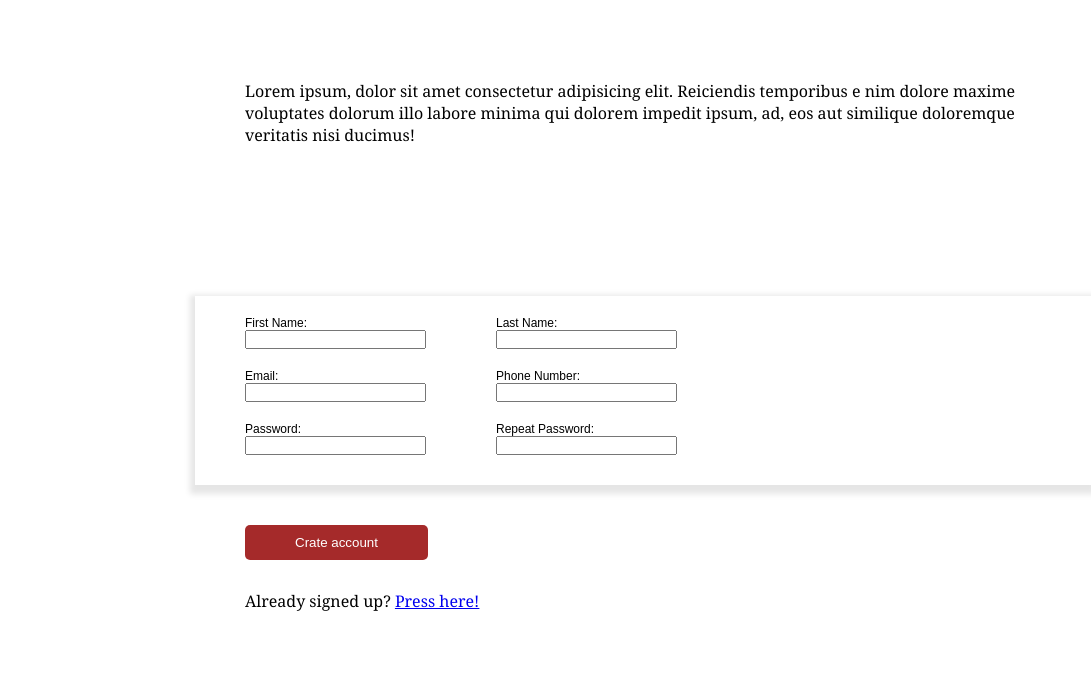
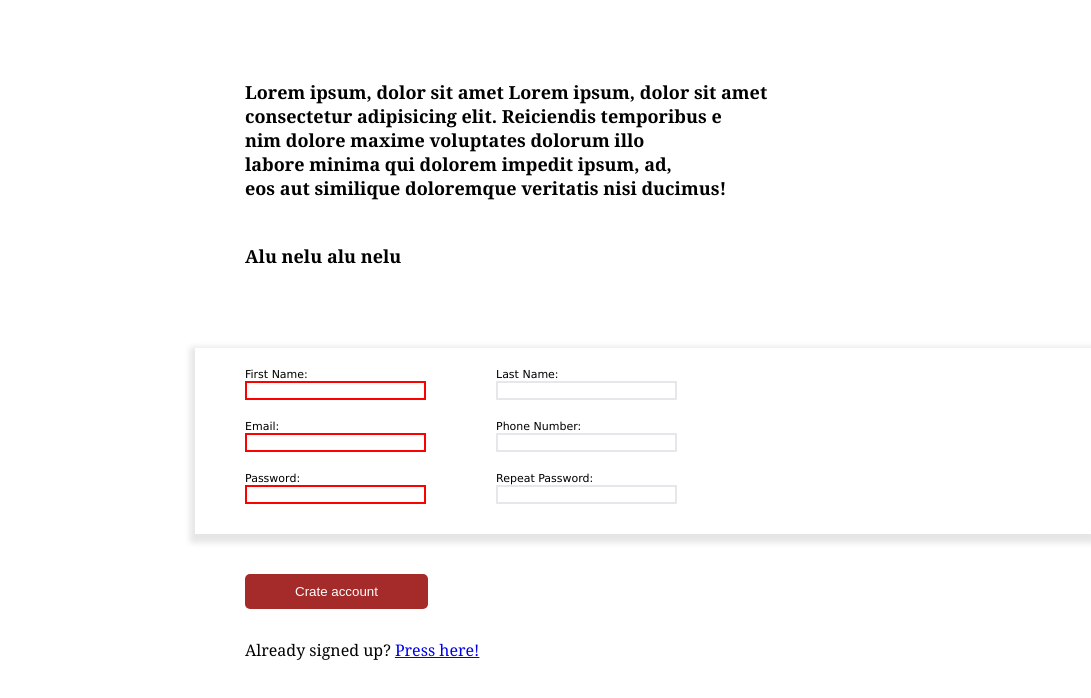
Before and after one commit to FeliciaMM/Form-Project, a plain HTML site: page index.html in a window 1280 px wide. Shown: the full height of the page, 189-1280 px from the left. Drawn offline with Linux system fonts and the light colour scheme.

Commit message:
Very rough end result

```diff
--- a/index.html
+++ b/index.html
@@ -15,14 +15,20 @@
         </div>
     </div>
     <div class="form">
-        <div class="upper-text">Lorem ipsum, dolor sit amet
-            consectetur adipisicing elit. Reiciendis temporibus e
-            nim dolore maxime voluptates dolorum illo
-            labore minima qui dolorem impedit ipsum, ad,
-            eos aut similique doloremque veritatis nisi ducimus!
+        <div class="upper-text">
+            <span>Lorem ipsum, dolor sit amet </span>
+            <span>Lorem ipsum, dolor sit amet </br></span>
+            <span>consectetur adipisicing elit. Reiciendis temporibus e</br></span>
+            <span>nim dolore maxime voluptates dolorum illo </br></span>
+            <span>labore minima qui dolorem impedit ipsum, ad, </br></span>
+            <span>eos aut similique doloremque veritatis nisi ducimus!</br></span>
+            </br>
+             </br>
+            <span>Alu nelu alu nelu</span>
         </div>
         <form>
             <div class="cols">
+
             <div class="form-left">
             <p>
                 <label for="first-name">First Name:</label>
--- a/styles.css
+++ b/styles.css
@@ -61,7 +61,7 @@ body{
     border-width: 3px;
     box-shadow: 0 4px 6px 5px rgba(0, 0, 0, 0.1); /* Subtle shadow */
     transition: box-shadow 0.3s ease;
-    margin-top: 150px ;
+    margin-top: 80px ;
     margin-bottom: 40px;
     font-size: 12px;
 }
@@ -95,3 +95,30 @@ p{
     margin-left: 50px;
 
 }
+
+span{
+    font-weight:bold;
+    font-size: large;
+}
+
+label{
+    font-size: 11px;
+    font-family: Verdana, Geneva, Tahoma, sans-serif;
+    font-weight: 500;
+}
+
+input{
+    border: 2px solid #E5E7EB;
+
+}
+
+input:focus{
+    box-shadow: 0 2px 2px 2px rgba(0, 0, 0, 0.051);
+    background: transparent;
+    border: 2px solid blue;
+    outline: none;
+}
+
+input:invalid{
+    border: 2px solid red;
+}
```
